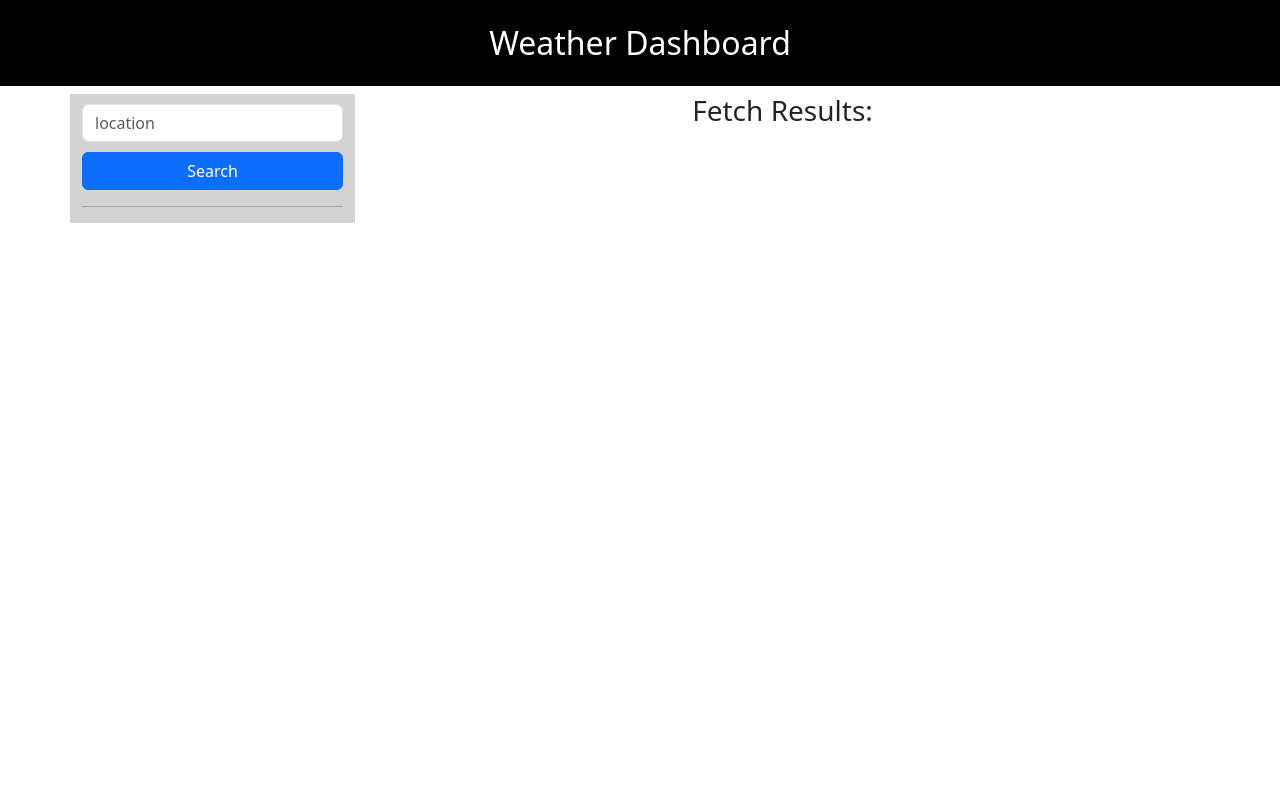
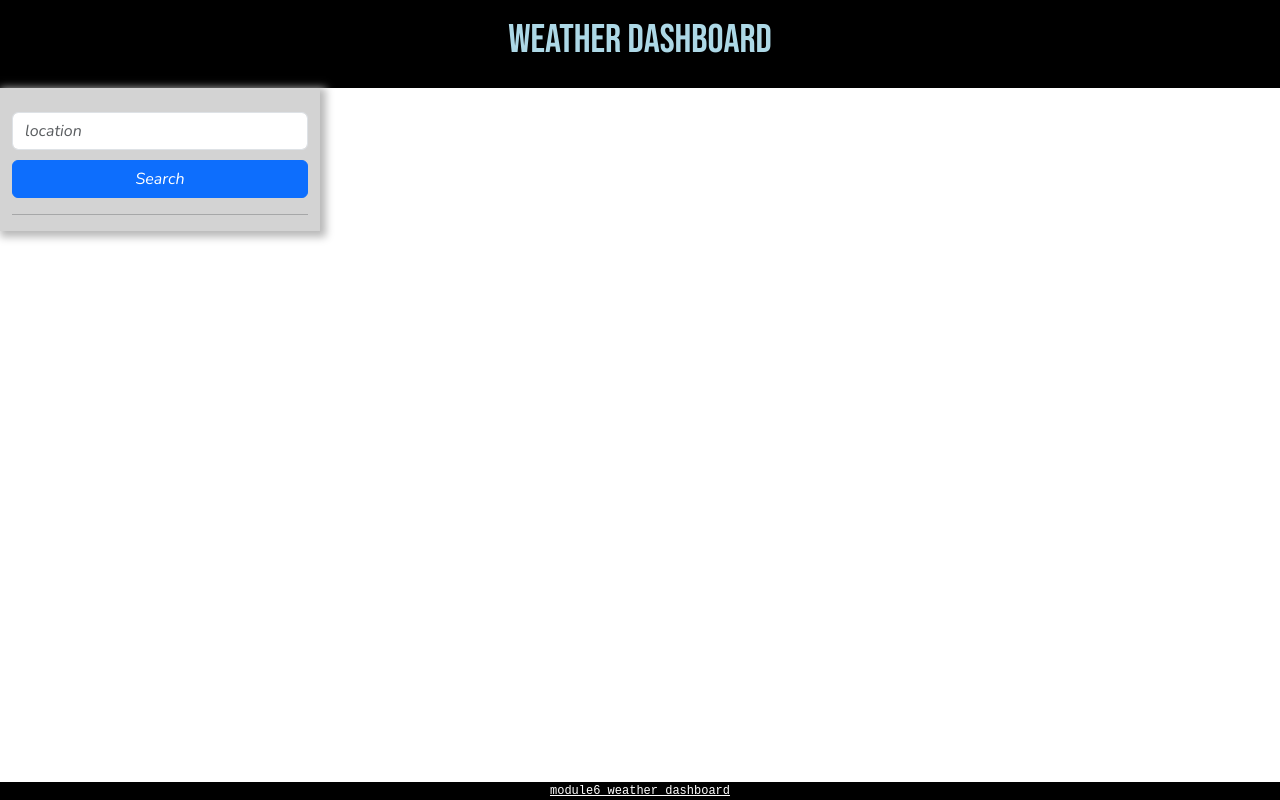
Before and after one commit to johntg96/Weather-Dashboard, a plain HTML site: page index.html in a window 1280 px wide. Drawn offline with nearby package versions, Linux system fonts and the light colour scheme.

Commit message:
applied footer and box-shadow to side panel. Applied styling changes to weather days (bootstrap cards)

```diff
--- a/assets/script.js
+++ b/assets/script.js
@@ -1,3 +1,5 @@
+// TO-DO: Implement local storage for saving search history to browser
+
 // global variables
 const searchBox = $(`#search-box`);
 const searchBtn = $(`#search-btn`);
@@ -79,8 +81,8 @@ const renderForecast = (city, forecast) => {
   console.log(forecast);
 
   mainContent.html(`
-    <h4 class="forecast-day-title">${city}</h4>
-    <section class="five-day-forecast">
+    <h4 class="row justify-content-center mt-3 forecast-day-title">${city}</h4>
+    <section class="row justify-content-center five-day-forecast">
     </section>
   `);
 
@@ -89,17 +91,15 @@ const renderForecast = (city, forecast) => {
   for (let i = 0; i < forecast.length; i++) {
     // this is the HTML injected to create the day
     mainContentForecast.append(`
-      <div class="card">
+      <div class="card mb-2" style="width: 80%">
         <div class="card-body">
-          <h5 class="card-title">Day ${i + 1}</h5>
+          <h5 class="card-title" style="font-family:'Bebas Neue',sans-serif;">Day ${i + 1}</h5>
           <p class="card-text">Temperature: ${kelvinToF(forecast[i].main.temp)}</p>
           <p class="card-text">Description: ${forecast[i].weather[0].description}</p>
         </div>
       </div>
     `)
   }
-
-
 }
 
 // after search button is clicked, prevent browser refresh and handle search form submission
--- a/assets/style.css
+++ b/assets/style.css
@@ -1,10 +1,29 @@
+@import url('https://fonts.googleapis.com/css2?family=Bebas+Neue&family=Nunito:ital@1&display=swap');
+
 header {
   background-color: black;
   color: white;
 }
 
+body {
+  font-family: 'Nunito', sans-serif;
+  background-color: white;
+}
+
+header h1 {
+  font-family: 'Bebas Neue', sans-serif;
+  color: lightblue;
+}
+
+.forecast-day-title {
+  font-family: 'Bebas Neue', sans-serif;
+}
+
 #search-sidepanel {
   background-color: lightgray;
+  -webkit-box-shadow: 3px 3px 8px 3px rgba(184,184,184,1);
+  -moz-box-shadow: 3px 3px 8px 3px rgba(184,184,184,1);
+  box-shadow: 3px 3px 8px 3px rgba(184,184,184,1);
 }
 
 #search-box, #search-btn {
@@ -15,3 +34,17 @@ header {
 .history-item {
   margin: 4px;
 }
+
+footer {
+  background-color: black;
+}
+
+footer a {
+  color: white;
+  font-family: monospace;
+  font-size: 12px;
+}
+
+footer a:hover {
+  color: blue;
+}
--- a/index.html
+++ b/index.html
@@ -9,15 +9,15 @@
   <link rel="stylesheet" type="text/css" href="./assets/style.css">
   <title>Weather Dashboard</title>
 </head>
-<body>
+<body  class="d-flex flex-column min-vh-100">
   <header class="container-fluid">
-    <h2 class="row justify-content-center pt-4 pb-4">Weather Dashboard</h1>
+    <h1 class="row justify-content-center pt-3 pb-3">Weather Dashboard</h1>
   </header>
-  <main class="container">
+  <main class="container-fluid">
     <section class="row">
       <div id="search-sidepanel" class="col-3">
         <form>
-          <input  id="search-box" class="form-control" type="text" placeholder="location">
+          <input  id="search-box" class="form-control mt-4" type="text" placeholder="location">
           <button id="search-btn" class="btn btn-primary">Search</button>
         </form>
         <hr/>
@@ -26,12 +26,12 @@
         </div>
       </div>
       <div id="content" class="col-9">
-        <h3 class="row justify-content-center">Fetch Results:</h3>
+        <h3 class="row justify-content-center"></h3>
       </div>
     </section>
   </main>
-  <footer>
-
+  <footer class="container-fluid mt-auto">
+    <a class="row justify-content-center" href="https://github.com/johntg96/module6_weather_dashboard">module6_weather_dashboard</a>
   </footer>
   <!-- JQuery CDN-->
   <script src="https://code.jquery.com/jquery-3.7.0.slim.min.js" integrity="sha256-tG5mcZUtJsZvyKAxYLVXrmjKBVLd6VpVccqz/r4ypFE=" crossorigin="anonymous"></script>
```
